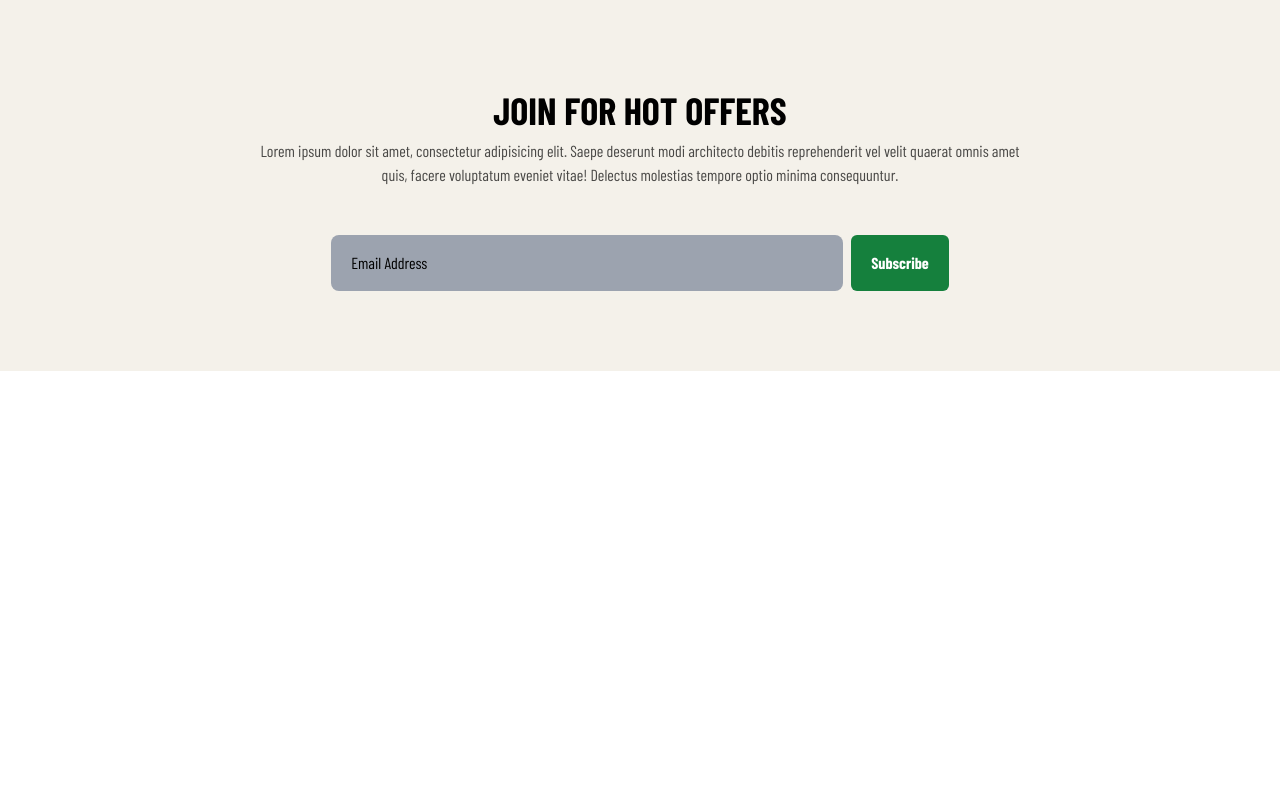
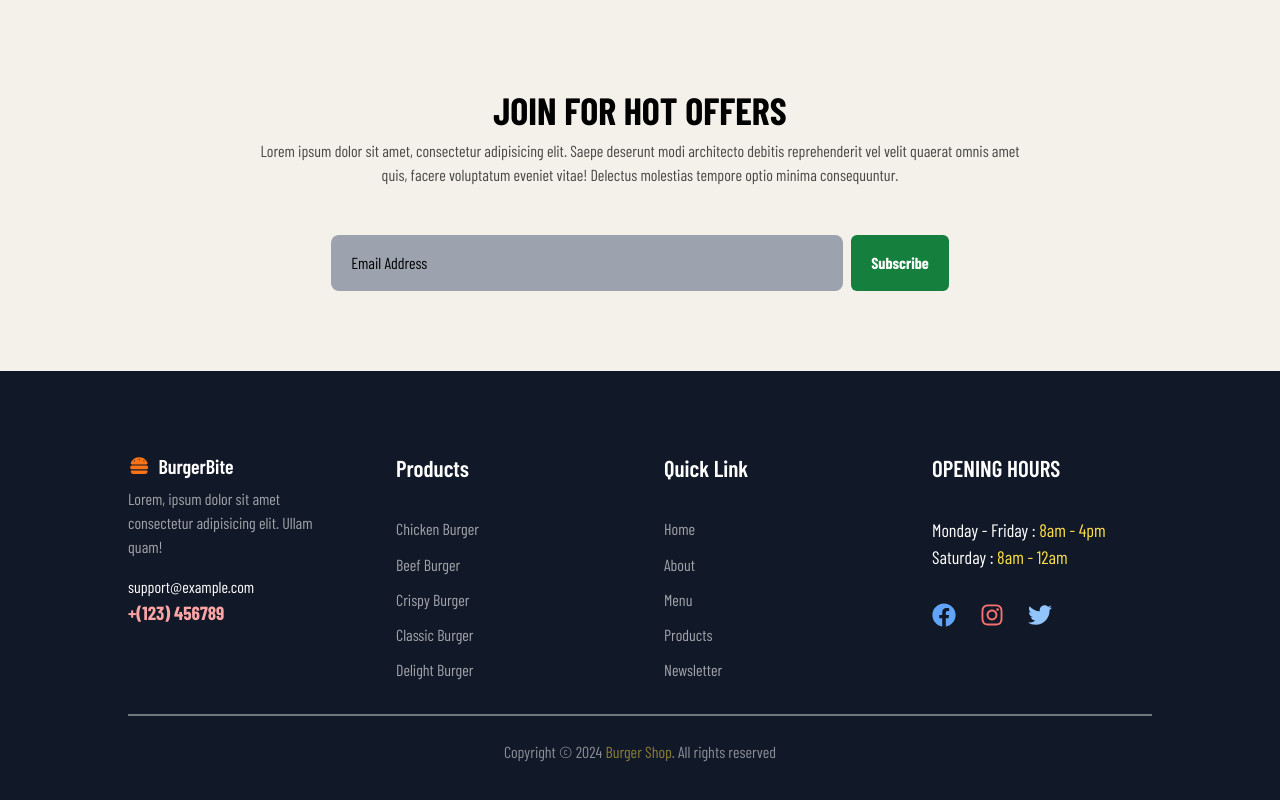
Before and after one commit to Anna-Borodaienko/Burger-Shop, a Next.js app: page / in a window 1280 px wide. Shown: the part 4409-5209 px from the top of the page. Before the commit the page ends 4780 px from the top, so only its background shows below. Built offline with nearby package versions, Linux system fonts and the light colour scheme; a web font is replaced by a local one.

Commit message:
feat: add Footer

```diff
--- /dev/null
+++ b/app/components/Footer/Footer.tsx
@@ -0,0 +1,110 @@
+import { FaFacebook, FaInstagram, FaTwitter } from 'react-icons/fa';
+import { FaBurger } from 'react-icons/fa6';
+
+const Footer = () => {
+  return (
+    <div className='pt-[5rem] pb-[3rem] bg-gray-900'>
+      <div
+        className='w-[80%] pb-[2rem] border-b-[2px] border-b-gray-300
+        border-opacity-50 mx-auto grid grid-cols-1 md:grid-cols-2 lg:grid-cols-4
+        gap-[3rem] items-start'>
+        <div>
+          <div className='flex items-center text-white space-x-2'>
+            <FaBurger className='w-[1.2rem] h-[1.2rem] sm:w-[1.4rem] sm:h=[1.4rem] text-orange-500' />
+            <h1 className='text-[20px] sm:text=[30px] font-semibold'>
+              BurgerBite
+            </h1>
+          </div>
+          <p className='text-white text-opacity-60 mt-[0.4rem]'>
+            Lorem, ipsum dolor sit amet consectetur adipisicing elit. Ullam
+            quam!
+          </p>
+          <p className='mt-[1rem] text-white'>support@example.com</p>
+          <p className='text-red-300 text-[19px] font-bold'>+(123) 456789</p>
+        </div>
+        <div>
+          <h1 className='text-[23px] font-semibold mb-[2rem] text-white'>
+            Products
+          </h1>
+          <p
+            className='mt-[0.7rem] text-white opacity-60 hover:text-yellow-300
+            transition-all duration-200 cursor-pointer w-fit'>
+            Chicken Burger
+          </p>
+          <p
+            className='mt-[0.7rem] text-white opacity-60 hover:text-yellow-300
+            transition-all duration-200 cursor-pointer w-fit'>
+            Beef Burger
+          </p>
+          <p
+            className='mt-[0.7rem] text-white opacity-60 hover:text-yellow-300
+            transition-all duration-200 cursor-pointer w-fit'>
+            Crispy Burger
+          </p>
+          <p
+            className='mt-[0.7rem] text-white opacity-60 hover:text-yellow-300
+            transition-all duration-200 cursor-pointer w-fit'>
+            Classic Burger
+          </p>
+          <p
+            className='mt-[0.7rem] text-white opacity-60 hover:text-yellow-300
+            transition-all duration-200 cursor-pointer w-fit'>
+            Delight Burger
+          </p>
+        </div>
+        <div>
+          <h1 className='text-[23px] font-semibold mb-[2rem] text-white'>
+            Quick Link
+          </h1>
+          <p
+            className='mt-[0.7rem] text-white opacity-60 hover:text-yellow-300
+            transition-all duration-200 cursor-pointer w-fit'>
+            Home
+          </p>
+          <p
+            className='mt-[0.7rem] text-white opacity-60 hover:text-yellow-300
+            transition-all duration-200 cursor-pointer w-fit'>
+            About
+          </p>
+          <p
+            className='mt-[0.7rem] text-white opacity-60 hover:text-yellow-300
+            transition-all duration-200 cursor-pointer w-fit'>
+            Menu
+          </p>
+          <p
+            className='mt-[0.7rem] text-white opacity-60 hover:text-yellow-300
+            transition-all duration-200 cursor-pointer w-fit'>
+            Products
+          </p>
+          <p
+            className='mt-[0.7rem] text-white opacity-60 hover:text-yellow-300
+            transition-all duration-200 cursor-pointer w-fit'>
+            Newsletter
+          </p>
+        </div>
+        <div>
+          <h1 className='text-[23px] font-semibold mb-[2rem] uppercase text-white'>
+            Opening hours
+          </h1>
+          <p className='text-white text-[18px]'>
+            Monday - Friday : <span className='text-yellow-300'>8am - 4pm</span>
+          </p>
+          <p className='text-white text-[18px]'>
+            Saturday : <span className='text-yellow-300'>8am - 12am</span>
+          </p>
+          <div className='flex mt-[2rem] items-center space-x-6'>
+            <FaFacebook className='w-[1.5rem] h-[1.5rem] text-blue-400' />
+            <FaInstagram className='w-[1.5rem] h-[1.5rem] text-red-400' />
+            <FaTwitter className='w-[1.5rem] h-[1.5rem] text-blue-300' />
+          </div>
+        </div>
+      </div>
+      <p className='text-center text-white opacity-50 mt-[1.5rem]'>
+        Copyright © 2024 <span className='text-yellow-300'>Burger Shop</span>.
+        All rights reserved
+      </p>
+    </div>
+  );
+};
+
+export default Footer;
--- a/app/layout.tsx
+++ b/app/layout.tsx
@@ -3,6 +3,7 @@
 import type { Metadata } from 'next';
 import { Barlow_Condensed } from 'next/font/google';
 
+import Footer from './components/Footer/Footer';
 import ResponsiveNav from './components/Navigation/ResponsiveNav';
 
 const barlow = Barlow_Condensed({
@@ -26,6 +27,7 @@
       <body className={barlow.className}>
         <ResponsiveNav />
         {children}
+        <Footer />
       </body>
     </html>
   );
```
